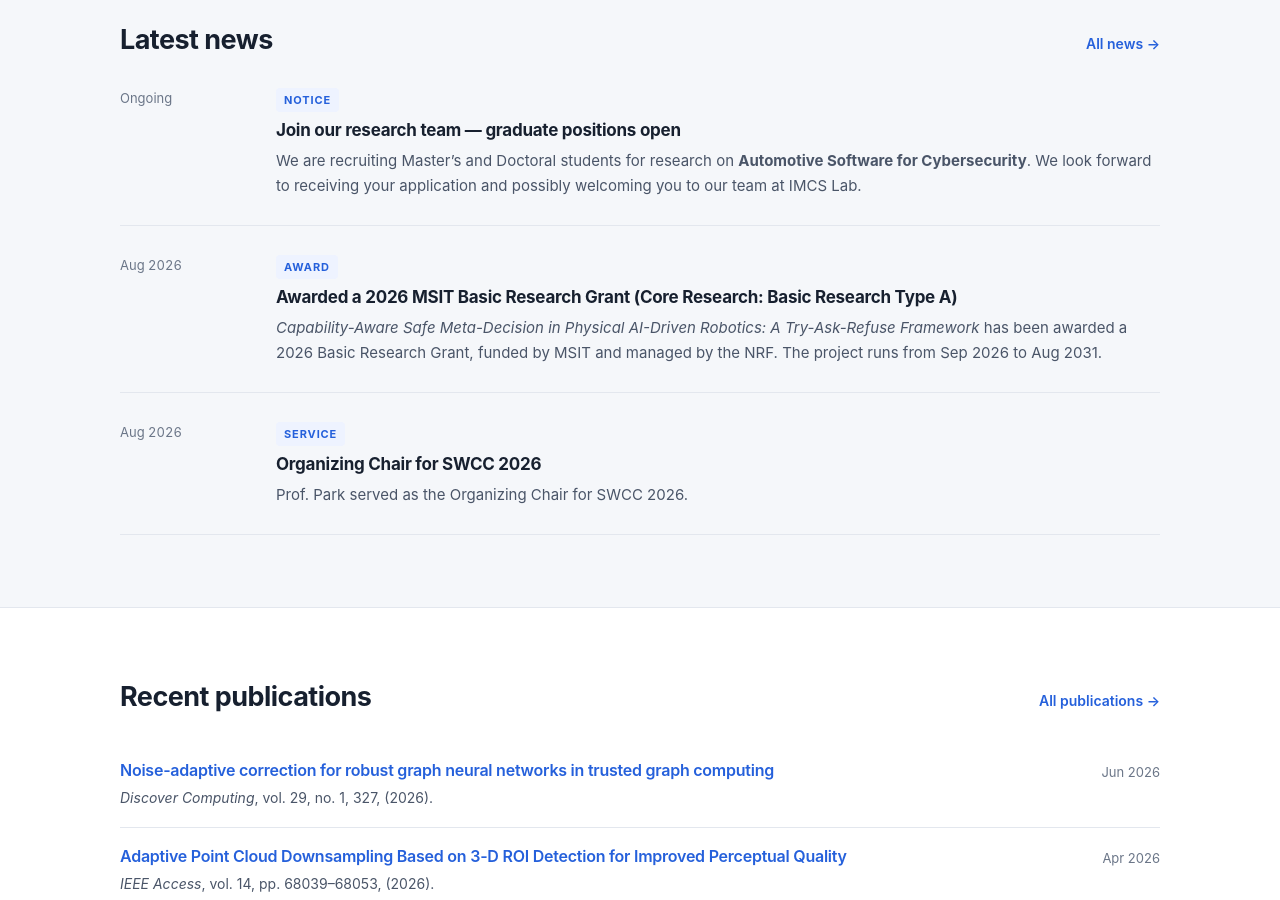
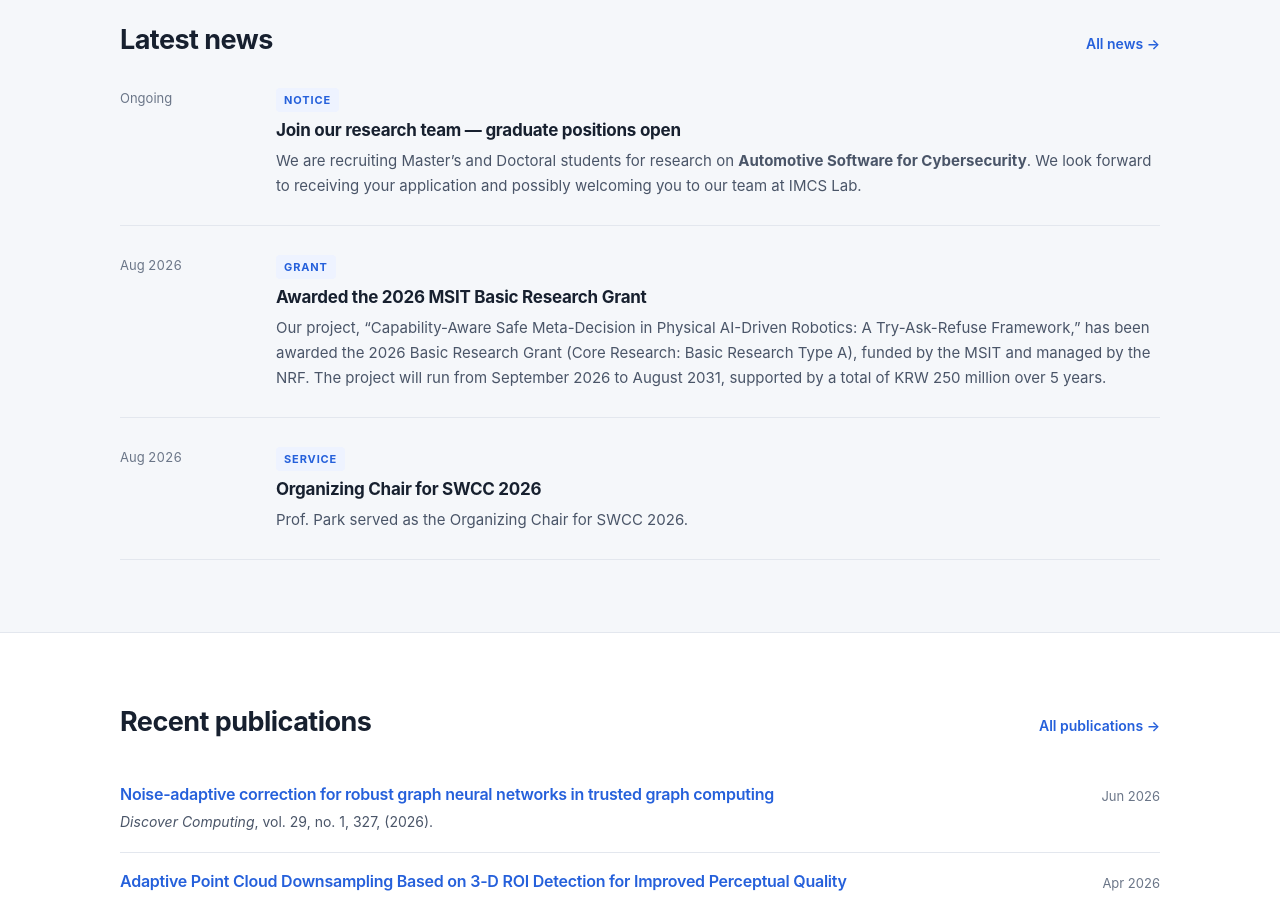
Before and after one commit to imcslab/imcslab.github.io, a Jekyll site: the page built from index.html, in a window 1280 px wide and 900 px high, scrolled down 1327 px. Built offline with Jekyll 4.4.1, drawn with Linux system fonts in a browser that asks for light colours.

Commit message:
News: rewrite the grant item with the award amount
Co-Authored-By: Claude Opus 5 (1M context) <noreply@anthropic.com>

```diff
--- a/_data/news.yml
+++ b/_data/news.yml
@@ -30,13 +30,14 @@
     - "Contact: Prof. Seunghyun Park ([sp@hansung.ac.kr](mailto:sp@hansung.ac.kr))"
 
 - date: "Aug 2026"
-  tag: Award
-  title: "Awarded a 2026 MSIT Basic Research Grant (Core Research: Basic Research Type A)"
+  tag: Grant
+  title: "Awarded the 2026 MSIT Basic Research Grant"
   body: >
-    *Capability-Aware Safe Meta-Decision in Physical AI-Driven Robotics: A
-    Try-Ask-Refuse Framework* has been awarded a 2026 Basic Research Grant,
-    funded by MSIT and managed by the NRF. The project runs from Sep 2026 to
-    Aug 2031.
+    Our project, "Capability-Aware Safe Meta-Decision in Physical AI-Driven
+    Robotics: A Try-Ask-Refuse Framework," has been awarded the 2026 Basic
+    Research Grant (Core Research: Basic Research Type A), funded by the MSIT
+    and managed by the NRF. The project will run from September 2026 to
+    August 2031, supported by a total of KRW 250 million over 5 years.
 
 - date: "Aug 2026"
   tag: Service
```
